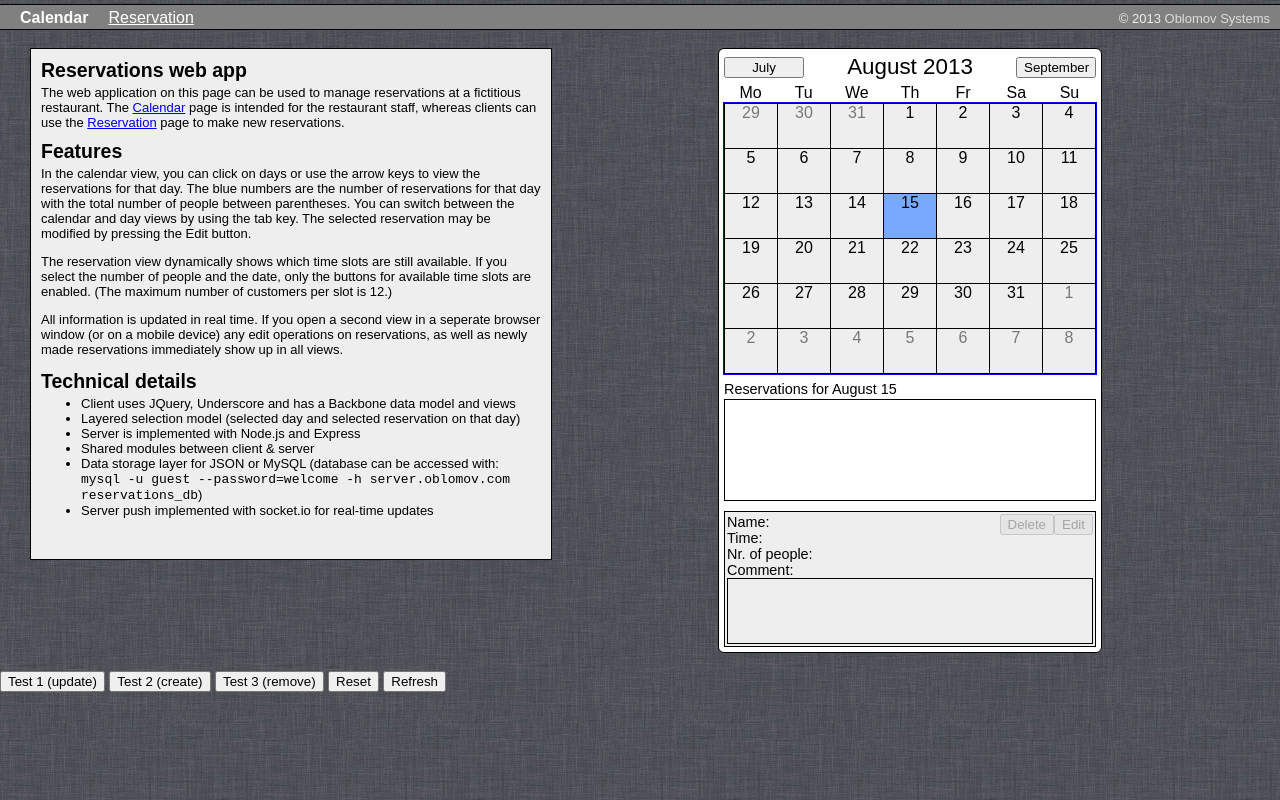
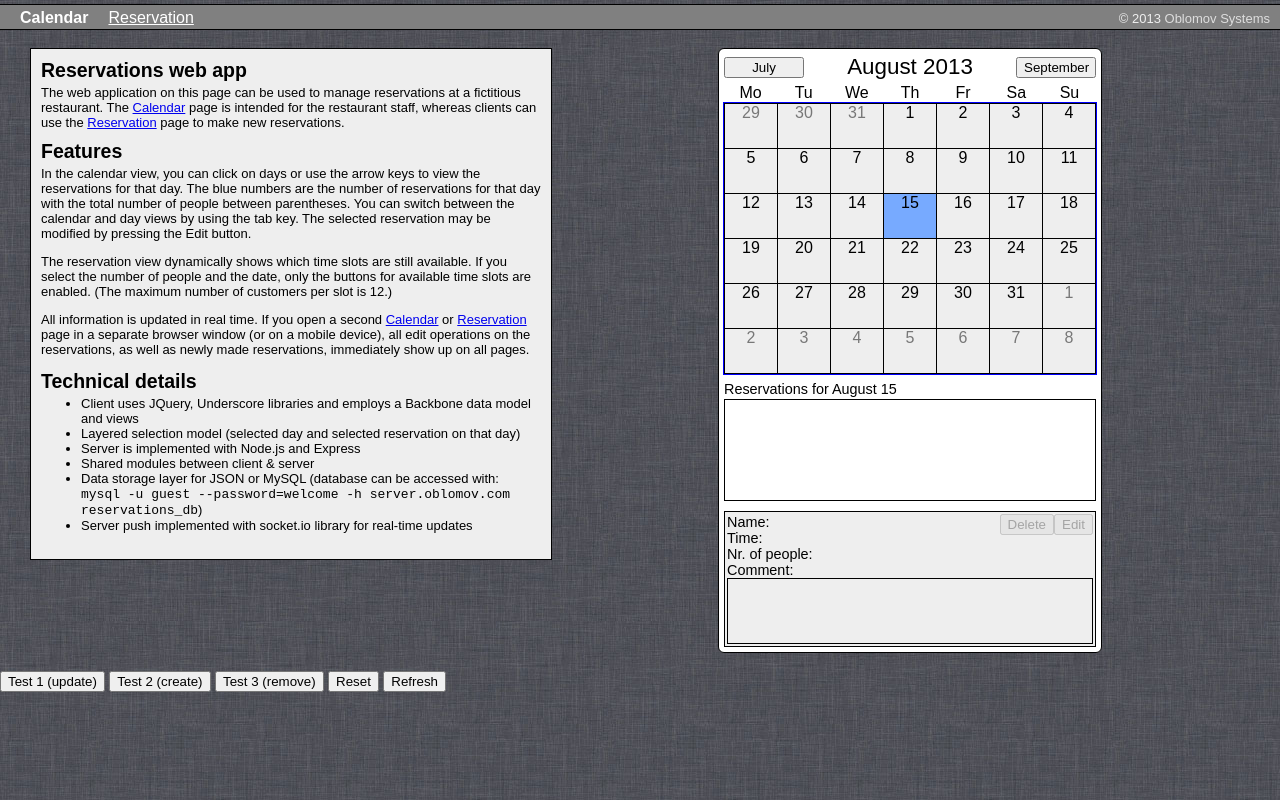
Before and after one commit to Oblosys/restaurant-reservations-2013, a plain HTML site: page www/index.html in a window 1280 px wide. Drawn offline with nearby package versions, Linux system fonts and the light colour scheme; no server answers.

Commit message:
Textual changes
git-svn-id: svn://svn.oblomov.com/Oblomov/JavaScript/Reservations@4000 63c81c92-1a08-11de-87e6-23293a004a03

```diff
--- a/www/description.html
+++ b/www/description.html
@@ -5,14 +5,14 @@ In the calendar view, you can click on days or use the arrow keys to view the re
 <p>
 The reservation view dynamically shows which time slots are still available. If you select the number of people and the date, only the buttons for available time slots are enabled. (The maximum number of customers per slot is 12.)
 <p>
-All information is updated in real time. If you open a second view in a seperate browser window (or on a mobile device) any edit operations on reservations, as well as newly made reservations immediately show up in all views.
+All information is updated in real time. If you open a second <a target="_blank" href="index.html">Calendar</a> or <a target="_blank" href="reservation.html">Reservation</a> page in a separate browser window (or on a mobile device), all edit operations on the reservations, as well as newly made reservations, immediately show up on all pages.
 
 <h2>Technical details</h2>
 <ul>
-<li>Client uses JQuery, Underscore and has a Backbone data model and views
+<li>Client uses JQuery, Underscore libraries and employs a Backbone data model and views
 <li>Layered selection model (selected day and selected reservation on that day)
 <li>Server is implemented with Node.js and Express
 <li>Shared modules between client & server
 <li>Data storage layer for JSON or MySQL (database can be accessed with: <tt>mysql -u guest --password=welcome -h server.oblomov.com reservations_db</tt>)
-<li>Server push implemented with socket.io for real-time updates
+<li>Server push implemented with socket.io library for real-time updates
 </ul>
```
